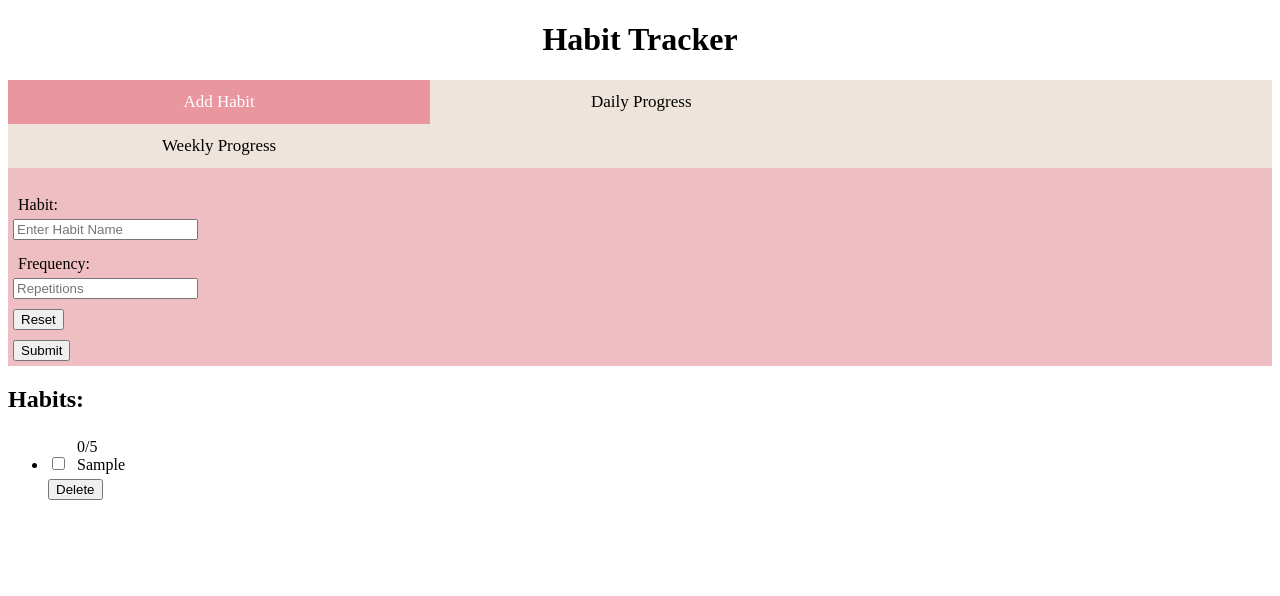
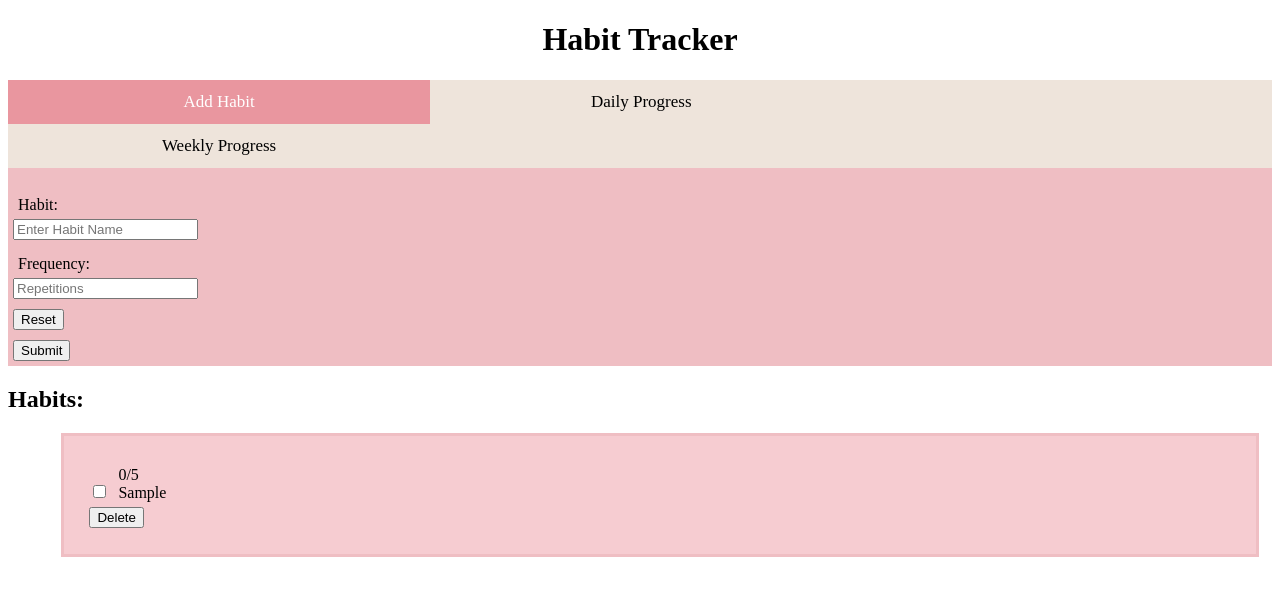
Before and after one commit to makkarVanshika/Habit, a website: page public/Index.html in a window 1280 px wide. Both pictures are taken after typing "Sample", "5" into the empty fields and a click on the input 41 px from the left and 350 px from the top of the page. Drawn offline with Linux system fonts and the light colour scheme.

Commit message:
updated css on index

```diff
--- a/public/CSS/Index.css
+++ b/public/CSS/Index.css
@@ -24,3 +24,16 @@ label, div{
 .delete{
     display:block;
 }
+
+.habit-list{
+    list-style-type: none;
+
+}
+
+li {
+    display: block;
+    background-color: #f6ccd1;
+    border: solid #EFBEC3;
+    padding: 2vw;
+    margin: 1vw;
+}
--- a/public/Index.html
+++ b/public/Index.html
@@ -40,7 +40,7 @@
                 </div>
             </form>
 
-            <Section>
+            <Section id="list">
                 <h2> Habits:</h2>
                 <ul class="habit-list">
                 </ul>
--- a/server.js
+++ b/server.js
@@ -4,7 +4,7 @@ const app = express();
 
 //const MongoClient = require('mongodb').MongoClient;
 const MongoClient = require('mongodb');
-const mongoURL = "mongodb+srv://sketchuphandin:4OVZFzByi8GTSgxj@cluster0.12eiowb.mongodb.net/habitName?retryWrites=true&w=majority";
+const mongoURL = "mongodb+srv://sketchuphandin:@cluster0.12eiowb.mongodb.net/habitName?retryWrites=true&w=majority";
 
 app.use(bodyParser.urlencoded({ extended: true }));
 app.use(express.static('public'));
```
